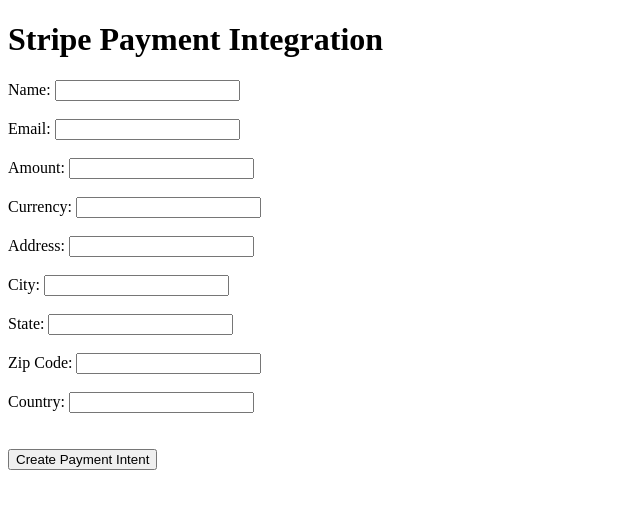
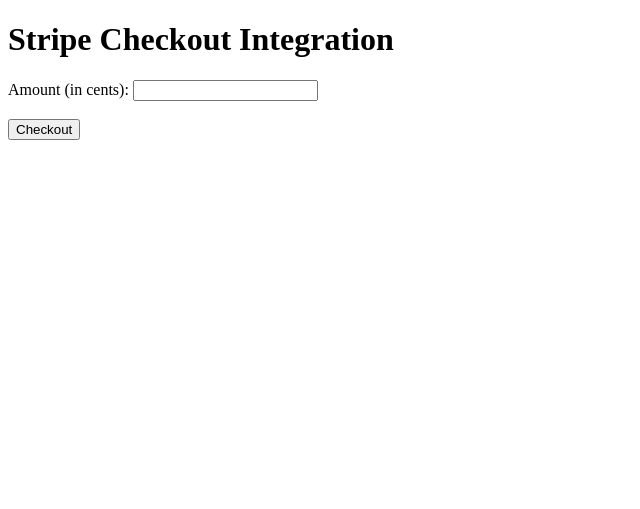
Before and after one commit to aaafffrrr/fakeip, a Flask app: page / in a window 1280 px wide. Shown: the top 509 px of the page, without its empty margins (0-640 px from the left). Run offline with Flask 2, Linux system fonts and the light colour scheme; some libraries are stand-ins or nearby versions.

Commit message:
Update index.html

```diff
--- a/templates/index.html
+++ b/templates/index.html
@@ -3,103 +3,36 @@
 <head>
     <meta charset="UTF-8">
     <meta name="viewport" content="width=device-width, initial-scale=1.0">
-    <title>Stripe Payment Integration</title>
+    <title>Stripe Checkout Integration</title>
     <script src="https://js.stripe.com/v3/"></script>
 </head>
 <body>
-    <h1>Stripe Payment Integration</h1>
-    <form id="payment-form">
-        <label for="name">Name:</label>
-        <input type="text" id="name" name="name" required><br><br>
-        <label for="email">Email:</label>
-        <input type="email" id="email" name="email" required><br><br>
-        <label for="amount">Amount:</label>
+    <h1>Stripe Checkout Integration</h1>
+    <form id="checkout-form">
+        <label for="amount">Amount (in cents):</label>
         <input type="number" id="amount" name="amount" required><br><br>
-        <label for="currency">Currency:</label>
-        <input type="text" id="currency" name="currency" required><br><br>
-        <label for="address">Address:</label>
-        <input type="text" id="address" name="address" required><br><br>
-        <label for="city">City:</label>
-        <input type="text" id="city" name="city" required><br><br>
-        <label for="state">State:</label>
-        <input type="text" id="state" name="state" required><br><br>
-        <label for="zip">Zip Code:</label>
-        <input type="text" id="zip" name="zip" required><br><br>
-        <label for="country">Country:</label>
-        <input type="text" id="country" name="country" required><br><br>
-        <div id="card-element"></div><br>
-        <button type="button" onclick="createPaymentIntent()">Create Payment Intent</button>
+        <button type="button" onclick="createCheckoutSession()">Checkout</button>
     </form>
-    <div id="result"></div>
 
     <script>
         var stripe = Stripe('pk_test_51IBrFmCKUTYIL9IlhZgT4teYIyELwBZ1oj1Gs6hCSb5l1rZsIsmge1hBQNCtI1RMQIvaoXCgcxAD5h497BAVvu5200s62b7qe4');
-        var elements = stripe.elements();
-        var cardElement = elements.create('card');
-        cardElement.mount('#card-element');
 
-        async function createPaymentIntent() {
-            const name = document.getElementById('name').value;
-            const email = document.getElementById('email').value;
+        async function createCheckoutSession() {
             const amount = document.getElementById('amount').value;
-            const currency = document.getElementById('currency').value;
-            const address = document.getElementById('address').value;
-            const city = document.getElementById('city').value;
-            const state = document.getElementById('state').value;
-            const zip = document.getElementById('zip').value;
-            const country = document.getElementById('country').value;
 
-            const {error, paymentMethod} = await stripe.createPaymentMethod({
-                type: 'card',
-                card: cardElement,
-                billing_details: {
-                    name: name,
-                    email: email,
-                    address: {
-                        line1: address,
-                        city: city,
-                        state: state,
-                        postal_code: zip,
-                        country: country
-                    }
-                }
-            });
-
-            if (error) {
-                document.getElementById('result').innerText = error.message;
-                return;
-            }
-
-            const response = await fetch('/create-payment-intent', {
+            const response = await fetch('/create-checkout-session', {
                 method: 'POST',
                 headers: {
                     'Content-Type': 'application/json'
                 },
-                body: JSON.stringify({
-                    name: name,
-                    email: email,
-                    amount: amount,
-                    currency: currency,
-                    payment_method_id: paymentMethod.id,
-                    address: address,
-                    city: city,
-                    state: state,
-                    zip: zip,
-                    country: country
-                })
+                body: JSON.stringify({ amount: amount })
             });
 
-            const result = await response.json();
+            const session = await response.json();
+            const result = await stripe.redirectToCheckout({ sessionId: session.id });
+
             if (result.error) {
-                document.getElementById('result').innerText = result.error;
-            } else {
-                const { clientSecret } = result;
-                const { error: confirmError, paymentIntent } = await stripe.confirmCardPayment(clientSecret);
-                if (confirmError) {
-                    document.getElementById('result').innerText = confirmError.message;
-                } else {
-                    document.getElementById('result').innerText = `PaymentIntent ${paymentIntent.id} created successfully with status: ${paymentIntent.status}`;
-                }
+                alert(result.error.message);
             }
         }
     </script>
```
